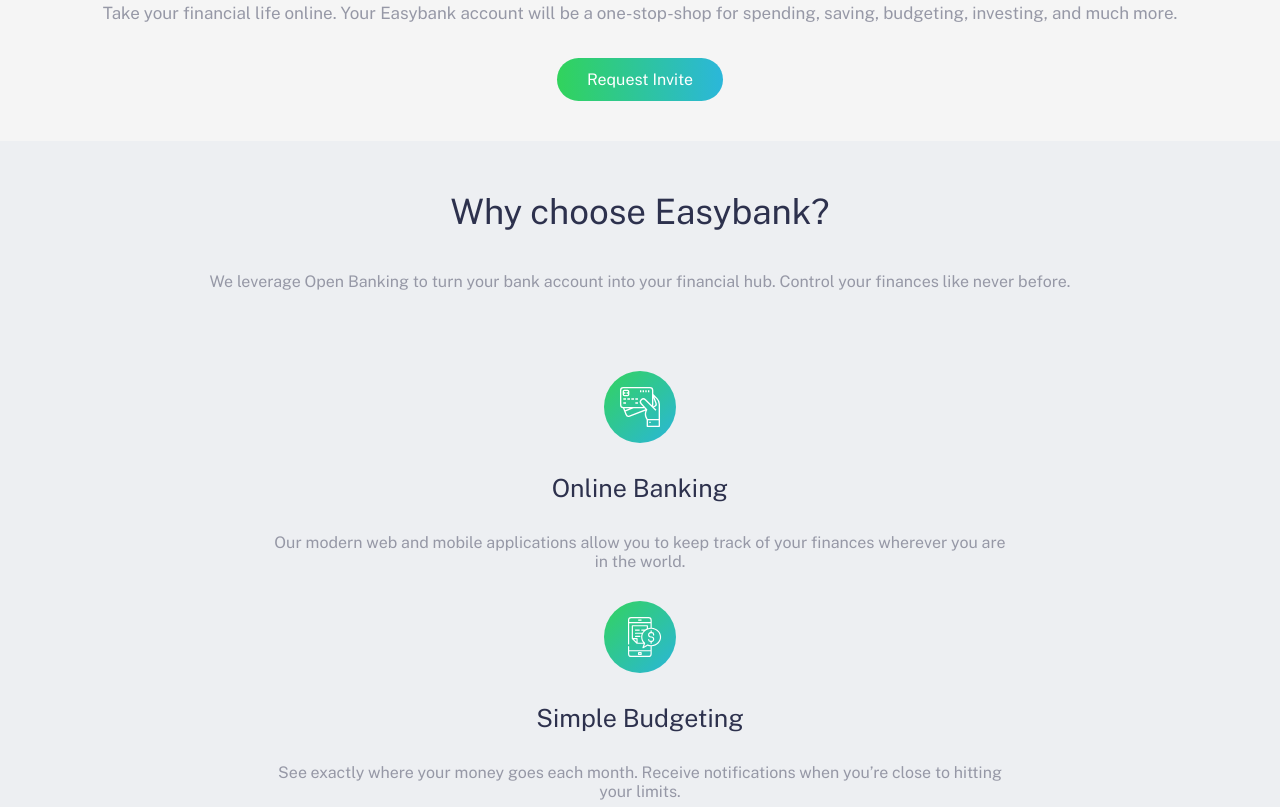
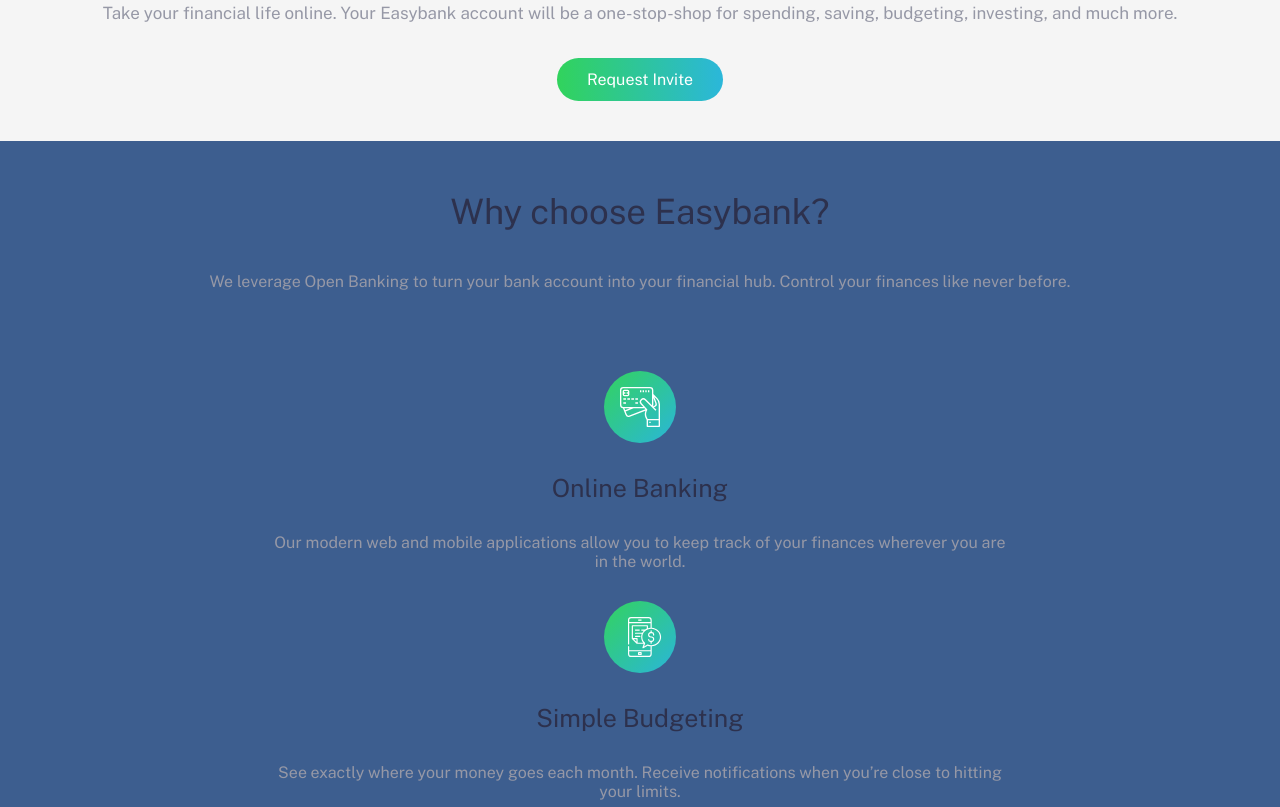
Before and after one commit to Daniyal-Habib/WebChallenge2, a plain HTML site: page index.html in a window 1280 px wide. Shown: the part 1493-2300 px from the top of the page. Drawn offline with nearby package versions, Linux system fonts and the light colour scheme.

Commit message:
Test Update

```diff
--- a/style.scss
+++ b/style.scss
@@ -2,7 +2,7 @@ $Dark-Blue: hsl(233, 26%, 24%);
 $Lime-Green: hsl(136, 65%, 51%);
 $Bright-Cyan: hsl(192, 70%, 51%);
 $Grayish-Blue: hsl(233, 8%, 62%);
-$Light-Grayish-Blue: hsl(220, 16%, 94%);
+$Light-Grayish-Blue: hsl(216, 40%, 40%);
 $Light-Gray: hsl(0, 0%, 96%);
 $White: hsl(0, 0%, 100%);
 *,
```
Also changed, not shown: style.css.
